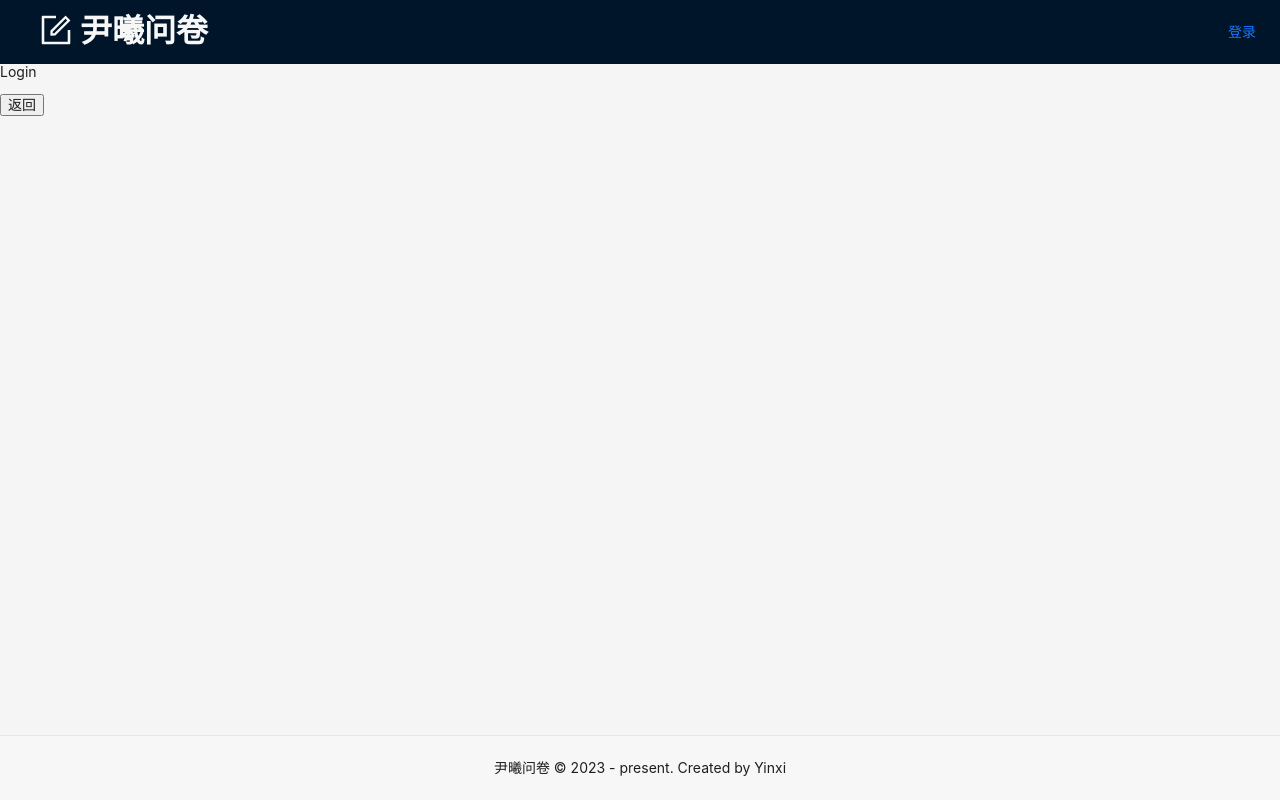
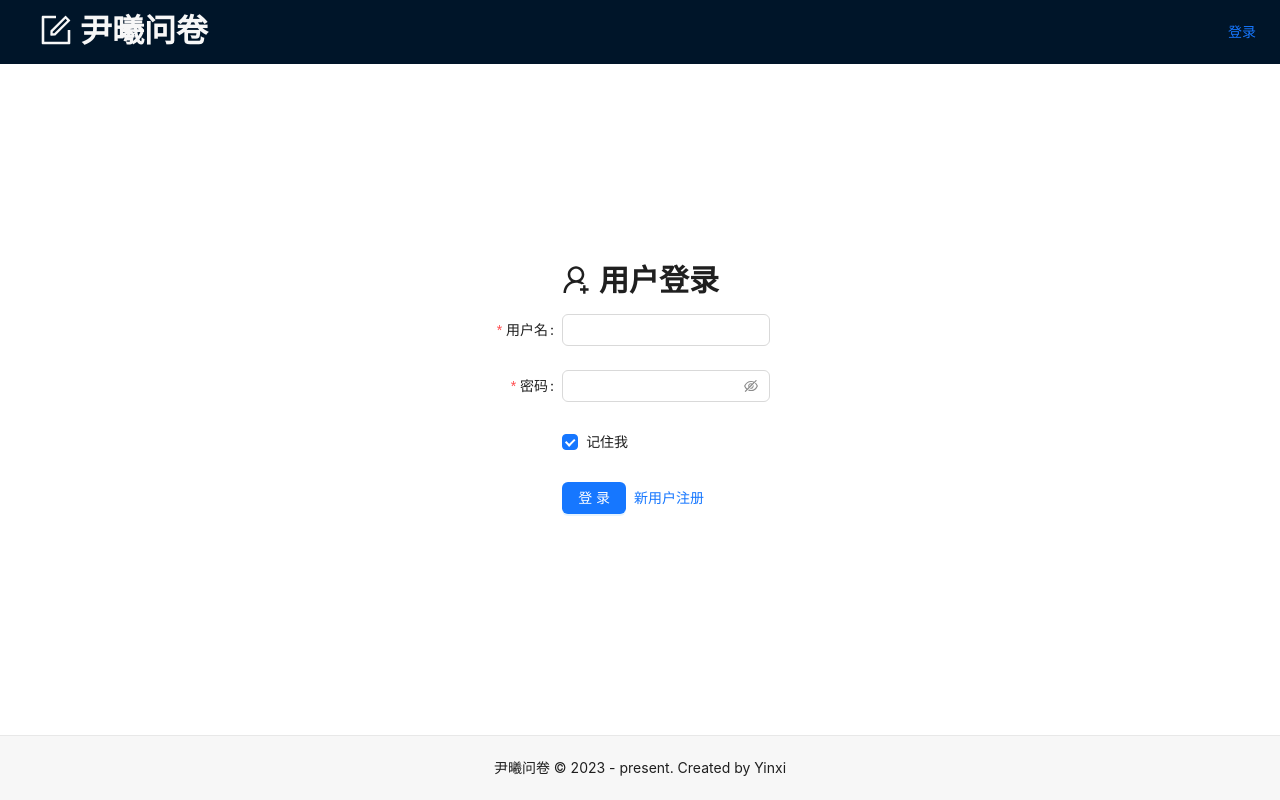
Before and after one commit to yinxi0607/wenjuanxing, a React (Vite) app: page /login in a window 1280 px wide. Built offline with nearby package versions, Linux system fonts and the light colour scheme.

Commit message:
add login and register

```diff
--- /dev/null
+++ b/src/components/ListSearch.tsx
@@ -0,0 +1,39 @@
+import {ChangeEvent, FC, useEffect, useState} from 'react';
+import {Input} from "antd";
+import {useLocation, useNavigate, useSearchParams} from "react-router-dom";
+import {LIST_SEARCH_PARAM_KEY} from "../constant";
+
+const {Search} = Input
+const ListSearch: FC = () => {
+    const nav = useNavigate()
+    const {pathname} = useLocation()
+    const [val, setValue] = useState('')
+    const[searchParams] = useSearchParams()
+    useEffect(() => {
+        const newVal = searchParams.get(LIST_SEARCH_PARAM_KEY)  || ''
+        setValue(newVal)
+    },[searchParams])
+    function handleChange(event: ChangeEvent<HTMLInputElement>) {
+        setValue(event.target.value)
+    }
+
+    function handleSearch(value: string) {
+        console.log(value)
+        nav({
+            pathname: pathname,
+            search: `${LIST_SEARCH_PARAM_KEY}=${value}`
+        })
+    }
+
+    return (
+        <Search
+            placeholder="请输入关键字"
+            onSearch={handleSearch}
+            style={{width: '300px'}}
+            size="large"
+            onChange={handleChange}
+            allowClear={true}/>
+    );
+};
+
+export default ListSearch;
--- /dev/null
+++ b/src/constant/index.ts
@@ -0,0 +1,3 @@
+// 常量
+
+export const LIST_SEARCH_PARAM_KEY = 'keyword'
--- /dev/null
+++ b/src/pages/Login.module.scss
@@ -0,0 +1,8 @@
+.container {
+  height: calc(100vh - 64px - 65px);
+  background-color: white;
+  display: flex;
+  flex-direction: column;
+  justify-content: center;
+  align-items: center;
+}
--- a/src/pages/Login.tsx
+++ b/src/pages/Login.tsx
@@ -1,16 +1,85 @@
-import React, {FC} from 'react';
-import {useNavigate} from "react-router-dom";
+import {FC, useEffect} from 'react';
+import {Link} from "react-router-dom";
+import styles from './Login.module.scss'
+import {Button, Checkbox, Form, Input, Space, Typography} from "antd";
+import {UserAddOutlined} from "@ant-design/icons";
+import {REGISTER_PATHNAME} from "../router";
+
+const {Title} = Typography
+const USERNAME_KEY = 'USERNAME'
+const PASSWORD_KEY="PASSWORD"
+
+function rememberUser(username:string,password:string){
+    localStorage.setItem(USERNAME_KEY,username)
+    localStorage.setItem(PASSWORD_KEY,password)
+}
+
+function deleteUserFromStorage(){
+    localStorage.removeItem(USERNAME_KEY)
+    localStorage.removeItem(PASSWORD_KEY)
+}
+
+function getUserInfoFromStorage(){
+    return {
+        username: localStorage.getItem(USERNAME_KEY),
+        password: localStorage.getItem(PASSWORD_KEY)
+    }
+}
 
 const Login: FC = () => {
-    const nav = useNavigate()
+    // const nav = useNavigate()
+    const [form] = Form.useForm()
+    useEffect(()=>{
+        const {username,password} = getUserInfoFromStorage()
+        form.setFieldsValue({username,password})
+    },[])
+    const onFinish = (values: any) => {
+        console.log('Success:', values);
+        const {username,password,remember} = values || {}
+        if (remember){
+            console.log("记住")
+            rememberUser(username,password)
+        }else{
+            console.log("忘记")
+            deleteUserFromStorage()
+        }
+    }
     return (
-        <div>
-            <p>Login</p>
+        <div className={styles.container}>
             <div>
-                <button onClick={() => nav(-1)}>返回</button>
+                <Space>
+                    <Title level={2}>
+                        <UserAddOutlined/>
+                    </Title>
+                    <Title level={2}>用户登录</Title>
+                </Space>
+            </div>
+            <div>
+                <Form labelCol={{span: 6}} wrapperCol={{span: 16}} initialValues={{remember: true}} onFinish={onFinish} form={form}>
+                    <Form.Item label="用户名" name="username" rules={[
+                        {required:true,message:'请输入用户名'},
+                        {type:'string',min:5,max:20,message:"用户名长度为5-20位"},
+                        {pattern: /^\w+$/, message:"用户名只能包含字母、数字、下划线"}
+                    ]}>
+                        <Input/>
+                    </Form.Item>
+                    <Form.Item label="密码" name="password" rules={[{required:true,message:'请输入密码'}]}>
+                        <Input.Password/>
+                    </Form.Item>
+                    <Form.Item name="remember" valuePropName="checked" wrapperCol={{offset: 6, span: 16}}>
+                        <Checkbox>记住我</Checkbox>
+                    </Form.Item>
+                    <Form.Item wrapperCol={{offset: 6, span: 16}}>
+                        <Space>
+                            <Button type="primary" htmlType="submit">登录</Button>
+                            <Link to={REGISTER_PATHNAME}>新用户注册</Link>
+                        </Space>
+                    </Form.Item>
+
+                </Form>
             </div>
         </div>
-    );
+);
 };
 
 export default Login;
--- /dev/null
+++ b/src/pages/Register.module.scss
@@ -0,0 +1,8 @@
+.container {
+  height: calc(100vh - 64px - 65px);
+  background-color: white;
+  display: flex;
+  flex-direction: column;
+  justify-content: center;
+  align-items: center;
+}
--- a/src/pages/Register.tsx
+++ b/src/pages/Register.tsx
@@ -1,8 +1,73 @@
-import React, {FC} from 'react';
+import {FC} from 'react';
+import {Button, Form, Input, Space, Typography} from "antd";
+import {UserAddOutlined} from "@ant-design/icons";
+import styles from './Register.module.scss'
+import {Link} from "react-router-dom";
+import {LOGIN_PATHNAME} from "../router";
+
+const {Title} = Typography
 
 const Register: FC = () => {
+    const onFinish = (values: any) => {
+        console.log('Success:', values);
+    }
     return (
-        <div>
+        <div className={styles.container}>
+            <div>
+                <Space>
+                    <Title level={2}>
+                        <UserAddOutlined/>
+                    </Title>
+                    <Title level={2}>注册新用户</Title>
+                </Space>
+            </div>
+            <div>
+                <Form
+                    labelCol={{span: 8}} wrapperCol={{span: 16}}
+                    onFinish={onFinish}
+                >
+                    <Form.Item label="用户名" name="username" rules={[
+                        {required:true,message:'请输入用户名'},
+                        {type:'string',min:5,max:20,message:"用户名长度为5-20位"},
+                        {pattern: /^\w+$/, message:"用户名只能包含字母、数字、下划线"}
+                    ]}>
+                        <Input/>
+                    </Form.Item>
+                    <Form.Item label="密码" name="password" rules={[{required:true,message:'请输入密码'}]}>
+                        <Input.Password/>
+                    </Form.Item>
+                    <Form.Item
+                        label="确认密码"
+                        name="confirm"
+                        dependencies={['password']} // 依赖password字段,password变化，会重新触发validator
+                        rules={[
+                            {required:true,message:'请输入密码'},
+                            ({ getFieldValue }) => ({
+                            validator(_, value){
+                                if (!value || getFieldValue('password') === value){
+                                    return Promise.resolve()
+                                }
+                                return Promise.reject(new Error('两次密码不一致'))
+                            },
+                        }),
+                    ]}
+                    >
+                        <Input.Password/>
+                    </Form.Item>
+                    <Form.Item label="昵称" name="nickname">
+                        <Input/>
+                    </Form.Item>
+                    <Form.Item wrapperCol={{offset: 8, span: 16}}>
+                        <Space>
+                            <Button type="primary" htmlType="submit">
+                                注册
+                            </Button>
+                            <Link to={LOGIN_PATHNAME}>已有账户，登录</Link>
+                        </Space>
+                    </Form.Item>
+
+                </Form>
+            </div>
 
         </div>
     );
--- a/src/pages/manage/List.tsx
+++ b/src/pages/manage/List.tsx
@@ -3,6 +3,7 @@
 import QuestionCard from "../../components/QuestionCard.tsx";
 import {useTitle} from "ahooks";
 import {Typography} from "antd";
+import ListSearch from "../../components/ListSearch.tsx";
 // import {useSearchParams} from "react-router-dom";
 const { Title} = Typography
 const rawQuestionList = [
@@ -23,7 +24,9 @@
                 <div className={styles.left}>
                     <Title level={3}>我的问卷</Title>
                 </div>
-                <div className={styles.right}>(搜索)</div>
+                <div className={styles.right}>
+                    <ListSearch/>
+                </div>
             </div>
             <div className={styles.content}>
                 {questionList.map(q=> {
--- a/src/pages/manage/Star.tsx
+++ b/src/pages/manage/Star.tsx
@@ -3,6 +3,8 @@
 import {Empty, Typography} from "antd";
 import {useTitle} from "ahooks";
 import QuestionCard from "../../components/QuestionCard.tsx";
+import Search from "antd/es/input/Search";
+import ListSearch from "../../components/ListSearch.tsx";
 
 const { Title} = Typography
 const rawQuestionList = [
@@ -19,7 +21,9 @@
                 <div className={styles.left}>
                     <Title level={3}>星标问卷</Title>
                 </div>
-                <div className={styles.right}>(搜索)</div>
+                <div className={styles.right}>
+                    <ListSearch/>
+                </div>
             </div>
             <div className={styles.content}>
                 {questionList.length===0 && <Empty description="暂无数据。。。"/>}
--- a/src/pages/manage/Trash.tsx
+++ b/src/pages/manage/Trash.tsx
@@ -1,9 +1,9 @@
-import React, {FC, useState} from 'react';
+import {FC, useState} from 'react';
 import {useTitle} from "ahooks";
 import styles from "./common.module.scss";
 import {Button, Empty, message, Modal, Space, Table, Tag, Typography} from "antd";
-import QuestionCard from "../../components/QuestionCard.tsx";
 import {ExclamationCircleOutlined} from "@ant-design/icons";
+import ListSearch from "../../components/ListSearch.tsx";
 
 const {confirm} = Modal
 const {Title} = Typography
@@ -68,7 +68,9 @@
                 <div className={styles.left}>
                     <Title level={3}>回收站</Title>
                 </div>
-                <div className={styles.right}>(搜索) {JSON.stringify(selectedIds)}</div>
+                <div className={styles.right}>
+                    <ListSearch/>
+                </div>
             </div>
             <div className={styles.content}>
                 {questionList.length === 0 && <Empty description="暂无数据。。。"/>}
```
